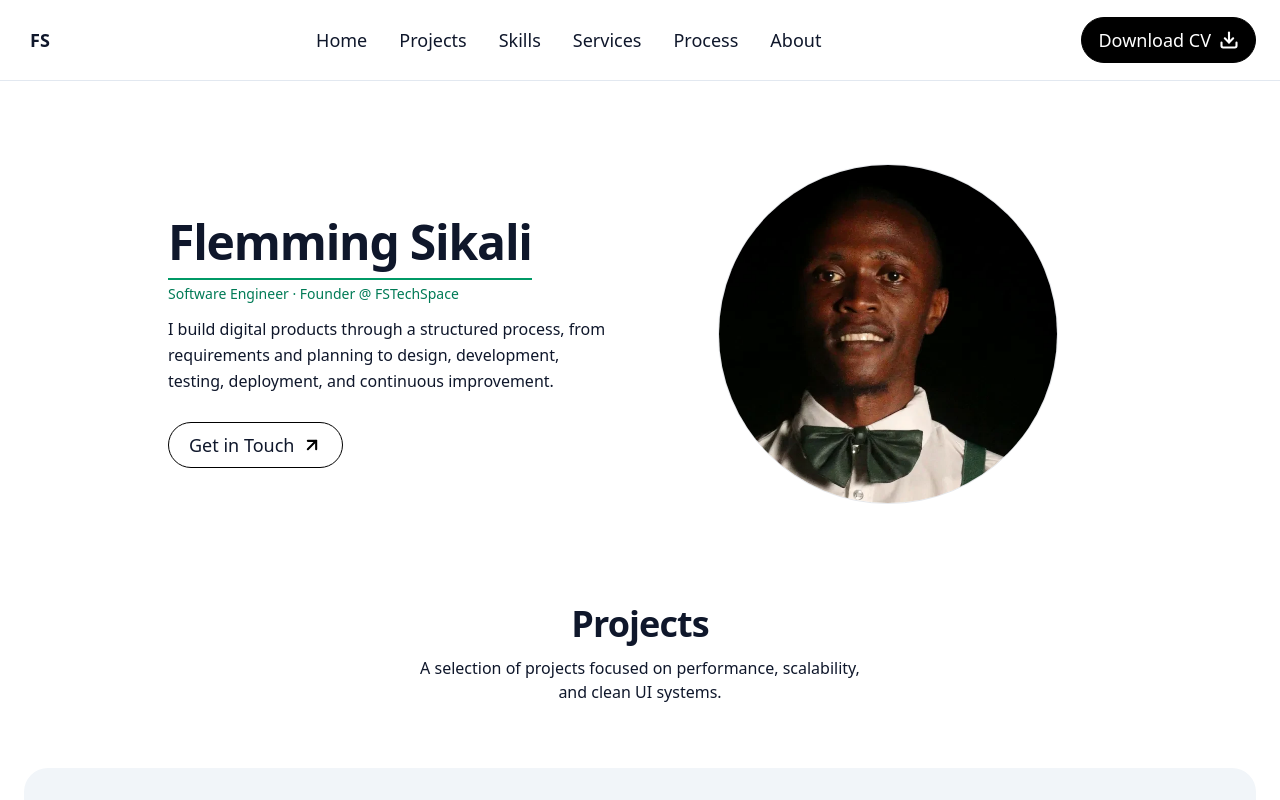
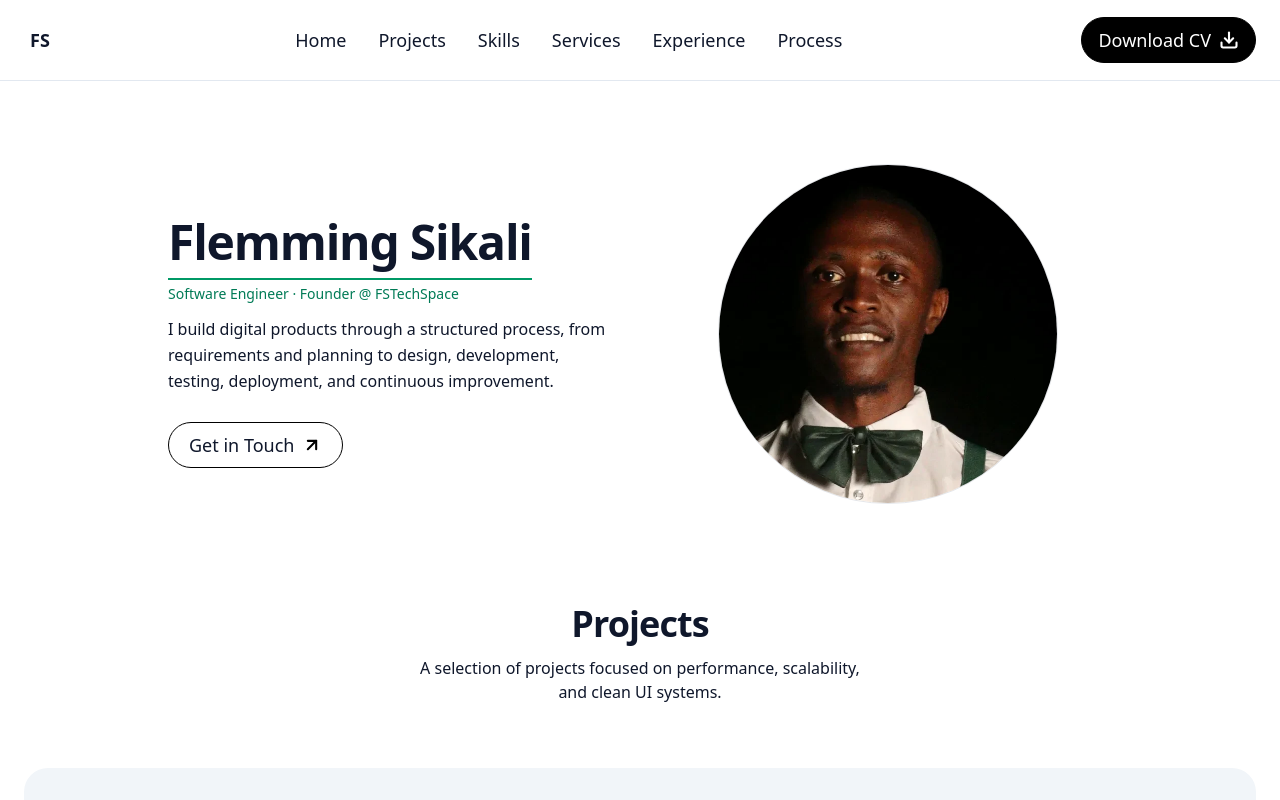
Before and after one commit to fsikali/fsikali-portfolio, a Next.js app: page / in a window 1280 px wide. Shown: the top 800 px of the page. Built offline with nearby package versions, Linux system fonts and the light colour scheme.

Commit message:
feat: add section navigation to navbar

```diff
--- a/src/app/globals.css
+++ b/src/app/globals.css
@@ -31,6 +31,11 @@ body {
     @apply mx-auto max-w-7xl mx-auto;
 }
 
+/* scroll margin */
+.scroll-mt-24 {
+  scroll-margin-top: 10rem;
+}
+
 @keyframes fadeIn {
   from {
     opacity: 0;
--- a/src/components/layout/Navbar.tsx
+++ b/src/components/layout/Navbar.tsx
@@ -7,7 +7,7 @@ import { useState } from "react";
 export default function Navbar() {
   const [isOpen, setIsOpen] = useState(false);
 
-  const navItems = ["Home", "Projects", "Skills", "Services", "Process", "About"];
+  const navItems = ["Home", "Projects", "Skills", "Services","Experience", "Process"];
 
   return (
     <header className="fixed top-0 w-full bg-white border-b border-slate-200 z-50 px-6">
@@ -25,7 +25,7 @@ export default function Navbar() {
           {navItems.map((item) => (
             <Link
               key={item}
-              href="#"
+              href={`#${item.toLowerCase()}`}
               className="text-slate-900 font-medium text-lg hover:text-slate-600 transition"
             >
               {item}
--- a/src/components/sections/Home/Experience.tsx
+++ b/src/components/sections/Home/Experience.tsx
@@ -1,6 +1,6 @@
 export default function Experience() {
   return (
-    <section className="my-2 px-6">
+    <section className="my-2 px-6 scroll-mt-24" id="experience">
         <h2 className="text-3xl font-bold text-slate-900 text-center mb-12">Experience</h2>
         <div className="container mx-auto max-w-6xl">
         <div className="grid grid-cols-1 md:grid-cols-2 lg:grid-cols-3 gap-8">
--- a/src/components/sections/Home/Hero.tsx
+++ b/src/components/sections/Home/Hero.tsx
@@ -3,7 +3,7 @@ import {ArrowUpRight} from "lucide-react";
 
 export default function Hero() {
   return (
-    <section className="relative container-a grid md:grid-cols-2 gap-12 items-center overflow-hidden my-5">
+    <section className="relative container-a grid md:grid-cols-2 gap-12 items-center overflow-hidden my-5 scroll-mt-24" id="home">
 
       {/* BACKGROUND GRID
       <div className="absolute inset-0 -z-10 opacity-[0.04]
--- a/src/components/sections/Home/Process.tsx
+++ b/src/components/sections/Home/Process.tsx
@@ -1,6 +1,6 @@
 export default function Process() {
   return (
-    <section className="my-16 px-6">
+    <section className="my-16 px-6 scroll-mt-24" id="process">
         <h2 className="text-3xl font-bold text-center mb-12">Process</h2>
         <div className="container mx-auto px-4">
         <div className="grid grid-cols-1 md:grid-cols-3 gap-8">
--- a/src/components/sections/Home/Projects.tsx
+++ b/src/components/sections/Home/Projects.tsx
@@ -4,7 +4,7 @@ import { Icons } from "@/components/icons";
 
 export default function FeaturedProjects() {
   return (
-    <section className="my-20 px-6">
+    <section className="my-20 px-6 scroll-mt-24"  id="projects">
 
       {/* HEADER */}
       <div className="text-center mb-16">
--- a/src/components/sections/Home/Services.tsx
+++ b/src/components/sections/Home/Services.tsx
@@ -1,6 +1,6 @@
 export default function Services() {
   return (
-    <section className="my-18 px-6">
+    <section className="my-18 px-6 scroll-mt-24" id="services">
 
         <h2 className="text-3xl font-semibold text-gray-900 text-center mb-12">Services</h2>
 
--- a/src/components/sections/Home/Skills.tsx
+++ b/src/components/sections/Home/Skills.tsx
@@ -143,7 +143,7 @@ const skills = [
 
 export default function Skills() {
   return (
-    <section id="skills" className="px-4 sm:px-6">
+    <section className="px-4 sm:px-6 scroll-mt-24" id="skills">
 
         {/* HEADER */}
         <div className="mb-12 text-center sm:mb-12">
```
